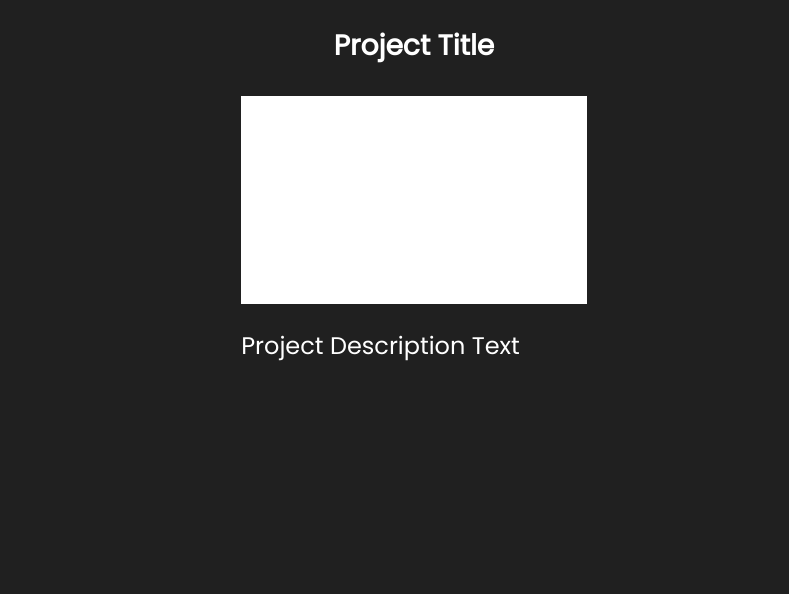
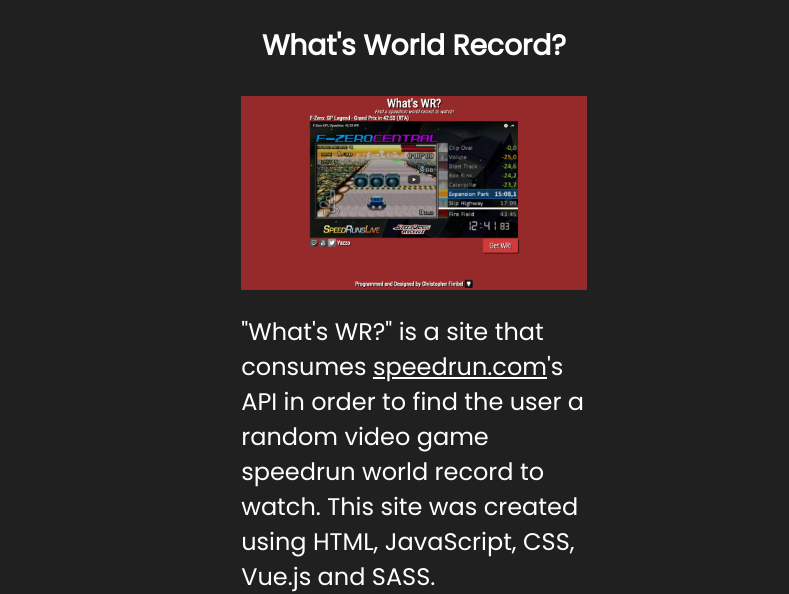
Before and after one commit to Fimbelowski/Portfolio, a plain HTML site: page index.html in a window 1280 px wide. Shown: the part 266-860 px from the top of the page, without its empty margins (226-1015 px from the left). Before the commit the page ends 811 px from the top, so only its background shows below. Drawn offline with Linux system fonts and the light colour scheme.

Commit message:
Populated the Projects tab. Adjusted link styling.

```diff
--- a/index.html
+++ b/index.html
@@ -34,9 +34,11 @@
       </div>
       <div class='projects'>
         <div class='project-preview'>
-          <h3 class='project-title'>Project Title</h3>
-          <div class='image-wrapper'></div>
-          <p>Project Description Text</p>
+          <a href='https://fimbelowski.github.io/Whats-WR/' target='_blank' class='title-anchor'><h3 class='project-title'>What's World Record?</h3></a>
+          <div class='image-wrapper'>
+            <img src='whats-wr.png' class='preview-image'>
+          </div>
+          <p>"What's WR?" is a site that consumes <a href='speedrun.com' target='_blank' class='paragraph-anchor'>speedrun.com</a>'s API in order to find the user a random video game speedrun world record to watch. This site was created using HTML, JavaScript, CSS, Vue.js and SASS.</p>
         </div>
       </div>
     </div>
--- a/styles.scss
+++ b/styles.scss
@@ -90,7 +90,19 @@
 }
 
 .image-wrapper {
-  height: 100%;
   width: 100%;
   background-color: #FFF;
 }
+
+.preview-image {
+  max-width: 100%;
+  height: auto;
+}
+
+.title-anchor {
+  text-decoration: none;
+}
+
+.paragraph-anchor {
+  color: inherit;
+}
```
Also changed, not shown: Whats-WR.png (added), styles.css.
